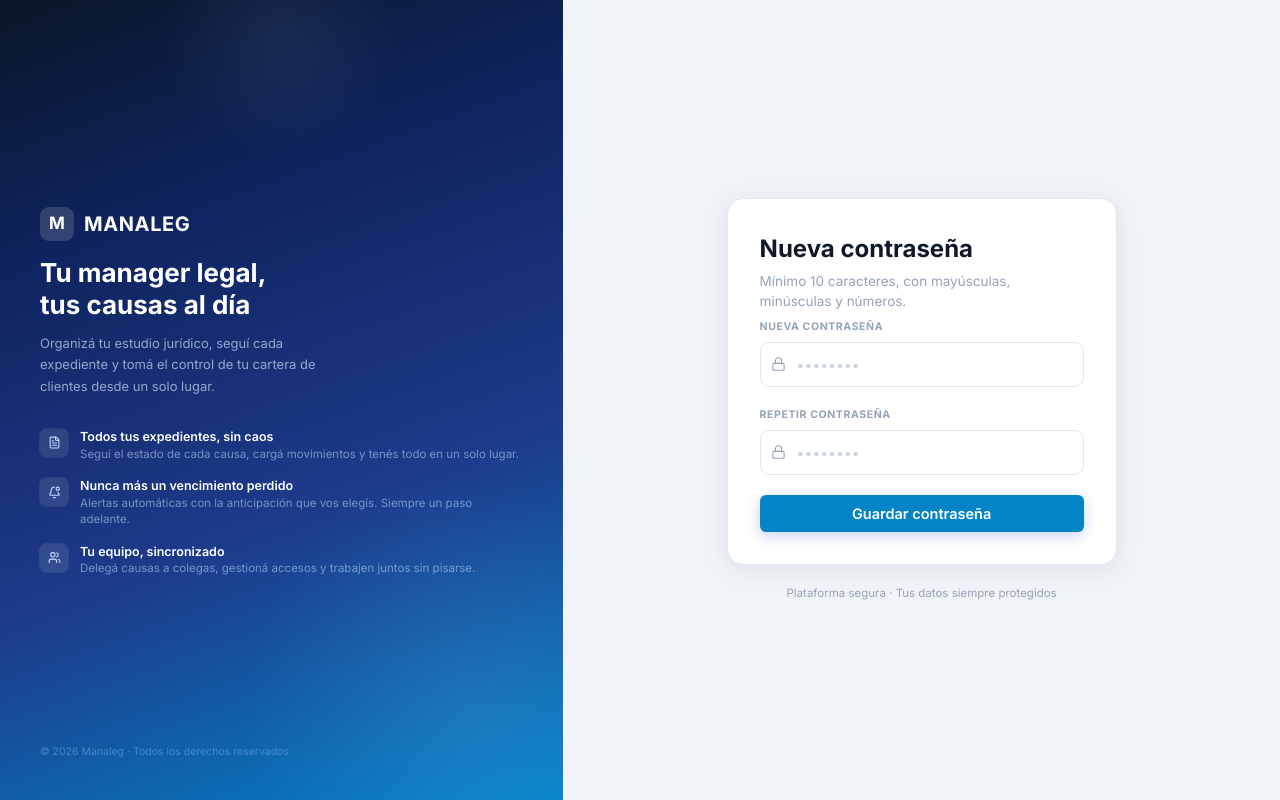
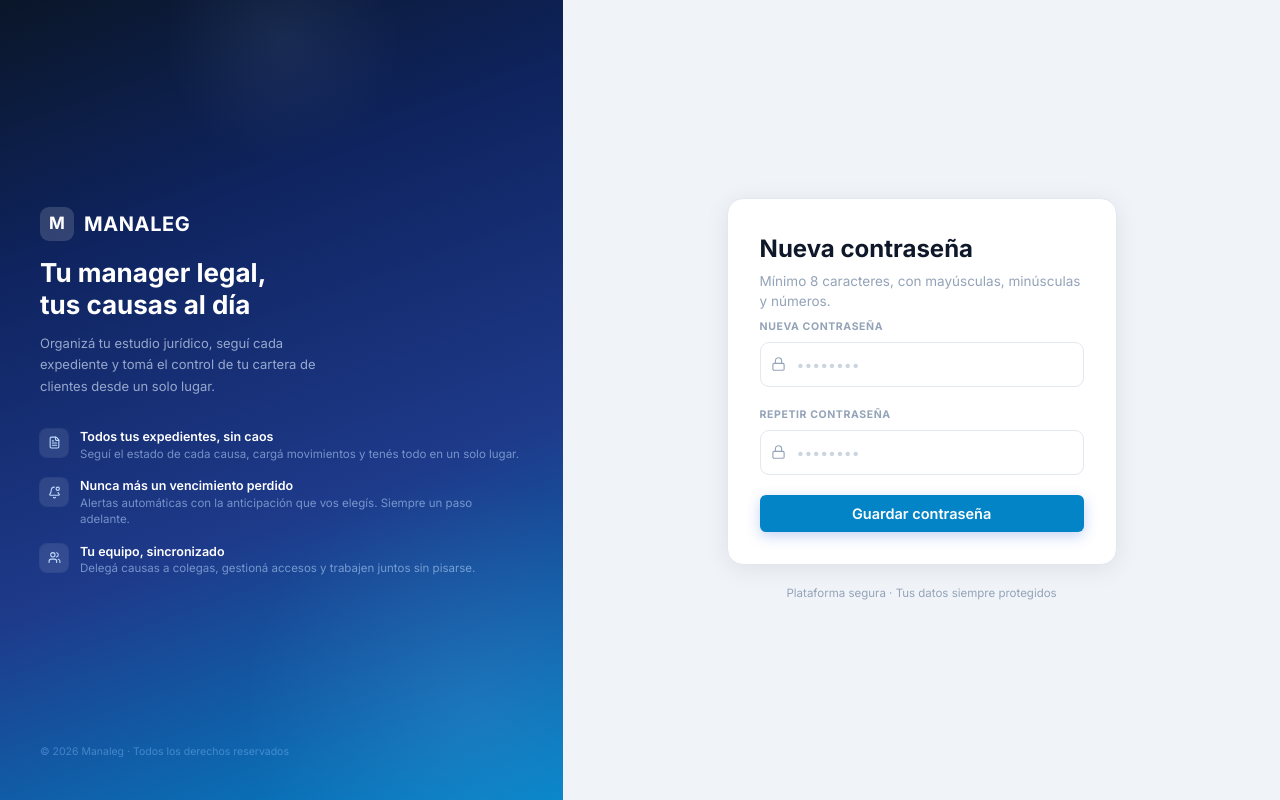
Before and after one commit to lucianogarriga/manaleg, a Next.js app: page /nueva-contrasena in a window 1280 px wide. Built offline with nearby package versions, Linux system fonts and the light colour scheme; no server answers.

Commit message:
fix(auth): la app exige 8 caracteres, igual que Supabase
Co-Authored-By: Claude Haiku 5.5 <noreply@anthropic.com>
Claude-Session: https://claude.ai/code/session_01YE43PZp9Bim82ZNd9ASCeF

```diff
--- a/app/(auth)/nueva-contrasena/page.tsx
+++ b/app/(auth)/nueva-contrasena/page.tsx
@@ -15,7 +15,7 @@ export default function NuevaContrasenaPage() {
       <div className="mb-2">
         <h1 className="text-[24px] font-bold" style={{ color: "#0f172a" }}>Nueva contraseña</h1>
         <p className="mt-1 text-[13.5px]" style={{ color: "#94a3b8" }}>
-          Mínimo 10 caracteres, con mayúsculas, minúsculas y números.
+          Mínimo 8 caracteres, con mayúsculas, minúsculas y números.
         </p>
       </div>
 
--- a/app/(auth)/register/page.tsx
+++ b/app/(auth)/register/page.tsx
@@ -105,7 +105,7 @@ export default function RegisterPage() {
           name="password"
           type="password"
           autoComplete="new-password"
-          placeholder="Mínimo 10, con mayúsculas, minúsculas y números"
+          placeholder="Mínimo 8, con mayúsculas, minúsculas y números"
           icon={Lock}
           error={fieldErrors.password}
         />
--- a/utils/password.ts
+++ b/utils/password.ts
@@ -1,4 +1,4 @@
-export const PASSWORD_MIN = 10;
+export const PASSWORD_MIN = 8;
 
 // Mínimo 10 caracteres, con mayúscula, minúscula y número (igual que Supabase Auth).
 // Devuelve el error, o null si la contraseña es válida.
```
